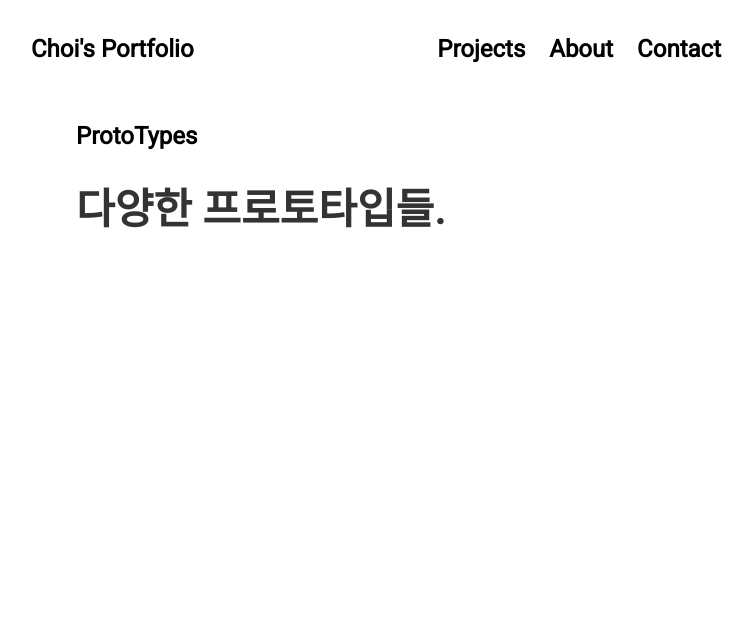
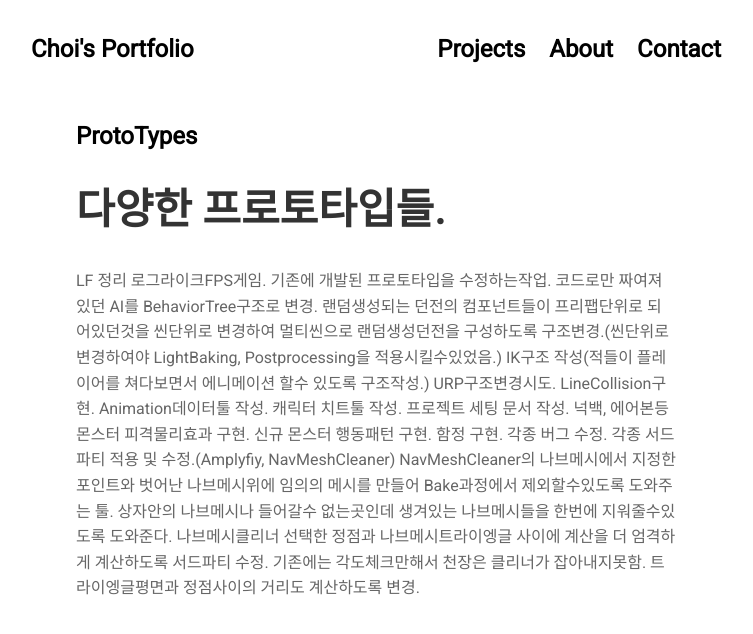
Before and after one commit to ChoiJeHyen/ChoiJeHyen.github.io, a Jekyll site: the page built from projects/proj-6.md, in a window 1280 px wide. Shown: the top 634 px of the page, without its empty margins (264-1017 px from the left). Built offline with Jekyll 4.4.1, drawn with Linux system fonts in a browser that asks for light colours; nearby versions of some CDN libraries.

Commit message:
중간커밋

```diff
--- a/projects/proj-6.md
+++ b/projects/proj-6.md
@@ -5,3 +5,25 @@ title: 'ProtoTypes'
 
 다양한 프로토타입들.
 ------
+LF 정리
+로그라이크FPS게임.
+기존에 개발된 프로토타입을 수정하는작업.
+코드로만 짜여져있던 AI를 BehaviorTree구조로 변경.
+랜덤생성되는 던전의 컴포넌트들이 프리팹단위로 되어있던것을 씬단위로 변경하여
+멀티씬으로 랜덤생성던전을 구성하도록 구조변경.(씬단위로 변경하여야 LightBaking, Postprocessing을 적용시킬수있었음.)
+IK구조 작성(적들이 플레이어를 쳐다보면서 에니메이션 할수 있도록 구조작성.)
+URP구조변경시도.
+LineCollision구현.
+Animation데이터툴 작성.
+캐릭터 치트툴 작성.
+프로젝트 세팅 문서 작성.
+넉백, 에어본등 몬스터 피격물리효과 구현.
+신규 몬스터 행동패턴 구현.
+함정 구현.
+각종 버그 수정.
+각종 서드파티 적용 및 수정.(Amplyfiy, NavMeshCleaner)
+NavMeshCleaner의
+나브메시에서 지정한포인트와 벗어난 나브메시위에 임의의 메시를 만들어 Bake과정에서 제외할수있도록 도와주는 툴.
+상자안의 나브메시나 들어갈수 없는곳인데 생겨있는 나브메시들을 한번에 지워줄수있도록 도와준다.
+나브메시클리너 선택한 정점과 나브메시트라이엥글 사이에 계산을 더 엄격하게 계산하도록 서드파티 수정.
+기존에는 각도체크만해서 천장은 클리너가 잡아내지못함. 트라이엥글평면과 정점사이의 거리도 계산하도록 변경.
```
